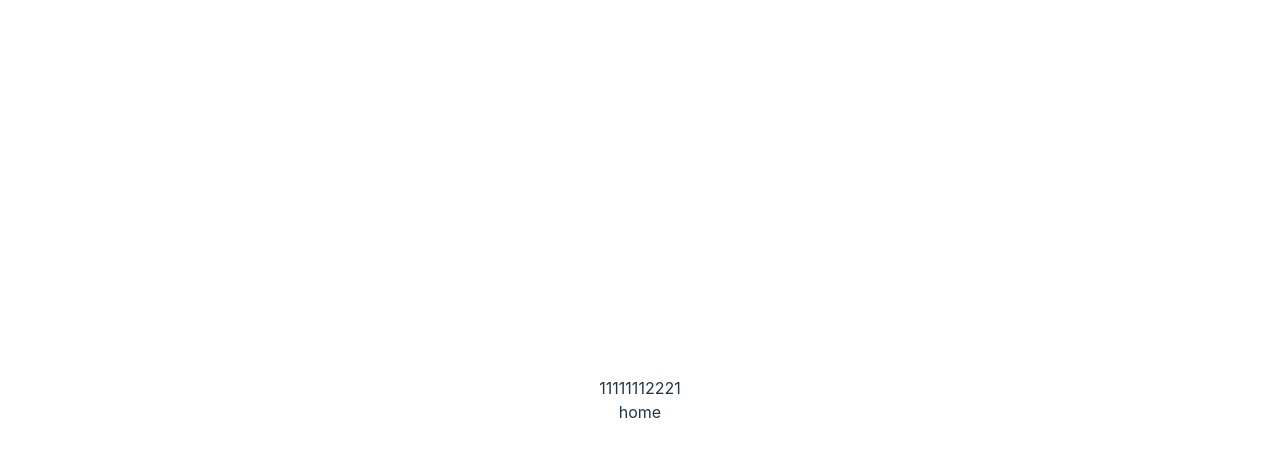
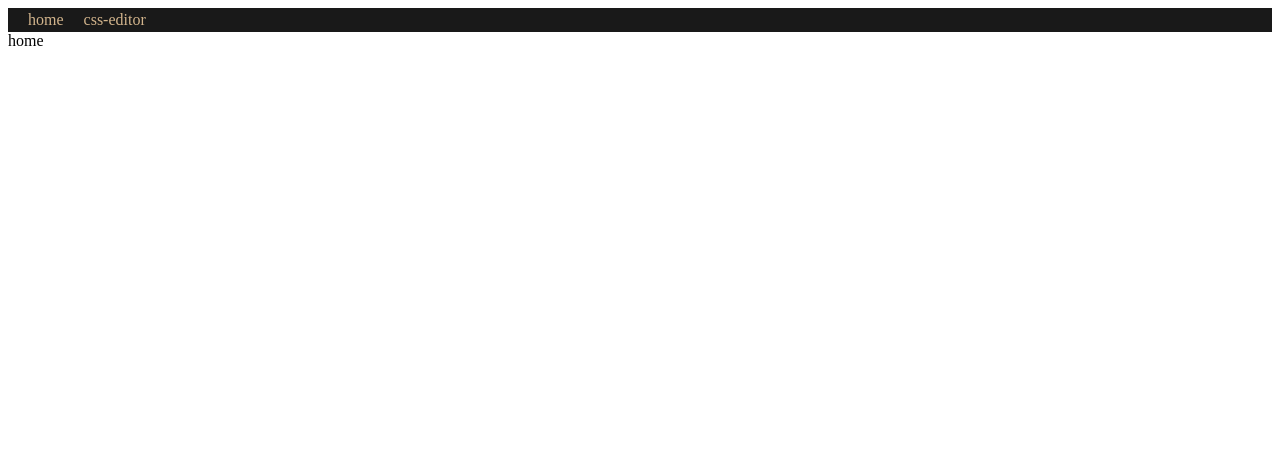
Before and after one commit to linjuming1981/vitejs-smartUI, a Vue app: page / in a window 1280 px wide. Shown: the top 456 px of the page. Built offline with nearby package versions, Linux system fonts and the light colour scheme.

Commit message:
5 files modified, 1 added, 1 deleted

```diff
--- a/package.json
+++ b/package.json
@@ -19,6 +19,10 @@
   },
   "devDependencies": {
     "@vitejs/plugin-vue": "^4.2.3",
+    "node-sass": "^9.0.0",
+    "sass": "^1.66.1",
+    "sass-loader": "^13.3.2",
+    "scss": "^0.2.4",
     "vite": "^4.4.9"
   }
 }
--- a/src/App.vue
+++ b/src/App.vue
@@ -1,6 +1,12 @@
 <template>
   <div>
-    <div>11111112221</div>
+    <div class="routes">
+      <ul>
+        <li v-for="(n, i) in routes" :key="i" @click="goToRouter(n.path)">
+          {{ n.name }}
+        </li>
+      </ul>
+    </div>
     <router-view />
   </div>
 </template>
@@ -8,12 +14,37 @@
 import { useRouter } from 'vue-router';
 export default {
   data() {
-    return {};
+    return {
+      routes: [],
+    };
   },
   mounted() {
-    const router = useRouter();
-    const routes = router.getRoutes();
-    console.log(11111, routes);
+    this.initRouteDatas();
+  },
+  methods: {
+    initRouteDatas() {
+      const router = useRouter();
+      const routes = router.getRoutes();
+      this.routes = routes;
+    },
+    goToRouter(path) {
+      this.$router.push(path);
+    },
   },
 };
 </script>
+<style lang="scss" scoped>
+.routes {
+  color: tan;
+  background-color: rgba(0, 0, 0, 0.9);
+  ul {
+    display: flex;
+    padding-left: 10px;
+    li {
+      list-style: none;
+      padding: 3px 10px;
+      cursor: pointer;
+    }
+  }
+}
+</style>
--- /dev/null
+++ b/src/assets/styles/mixin.scss
@@ -0,0 +1,6 @@
+$--main-color: blue;
+
+* {
+  margin: 0;
+  padding: 0;
+}
--- a/src/main.js
+++ b/src/main.js
@@ -1,5 +1,4 @@
 import { createApp } from 'vue';
-import './style.css';
 import App from './App.vue';
 import routers from './routers.js';
 
--- a/src/routers.js
+++ b/src/routers.js
@@ -4,11 +4,13 @@ export default createRouter({
   history: createWebHistory(process.env.BASE_URL),
   routes: [
     {
+      name: 'home',
       path: '/',
       meta: { title: '智能网站开发' },
       component: () => import('@/view/home/home.vue'),
     },
     {
+      name: 'css-editor',
       path: '/css-editor',
       meta: { title: 'css编辑器' },
       component: () => import('@/view/css-editor/css-editor.vue'),
--- a/src/style.css
+++ /dev/null
@@ -1,89 +0,0 @@
-:root {
-  font-family: Inter, system-ui, Avenir, Helvetica, Arial, sans-serif;
-  line-height: 1.5;
-  font-weight: 400;
-
-  color-scheme: light dark;
-  color: rgba(255, 255, 255, 0.87);
-  background-color: #242424;
-
-  font-synthesis: none;
-  text-rendering: optimizeLegibility;
-  -webkit-font-smoothing: antialiased;
-  -moz-osx-font-smoothing: grayscale;
-  -webkit-text-size-adjust: 100%;
-}
-
-a {
-  font-weight: 500;
-  color: #646cff;
-  text-decoration: inherit;
-}
-a:hover {
-  color: #535bf2;
-}
-
-a {
-  font-weight: 500;
-  color: #646cff;
-  text-decoration: inherit;
-}
-a:hover {
-  color: #535bf2;
-}
-
-body {
-  margin: 0;
-  display: flex;
-  place-items: center;
-  min-width: 320px;
-  min-height: 100vh;
-}
-
-h1 {
-  font-size: 3.2em;
-  line-height: 1.1;
-}
-
-button {
-  border-radius: 8px;
-  border: 1px solid transparent;
-  padding: 0.6em 1.2em;
-  font-size: 1em;
-  font-weight: 500;
-  font-family: inherit;
-  background-color: #1a1a1a;
-  cursor: pointer;
-  transition: border-color 0.25s;
-}
-button:hover {
-  border-color: #646cff;
-}
-button:focus,
-button:focus-visible {
-  outline: 4px auto -webkit-focus-ring-color;
-}
-
-.card {
-  padding: 2em;
-}
-
-#app {
-  max-width: 1280px;
-  margin: 0 auto;
-  padding: 2rem;
-  text-align: center;
-}
-
-@media (prefers-color-scheme: light) {
-  :root {
-    color: #213547;
-    background-color: #ffffff;
-  }
-  a:hover {
-    color: #747bff;
-  }
-  button {
-    background-color: #f9f9f9;
-  }
-}
--- a/vite.config.js
+++ b/vite.config.js
@@ -18,4 +18,11 @@ export default defineConfig({
       BASE_URL: '',
     },
   },
+  css: {
+    preprocessorOptions: {
+      scss: {
+        additionalData: '@import "@/assets/styles/mixin.scss";',
+      },
+    },
+  },
 });
```
